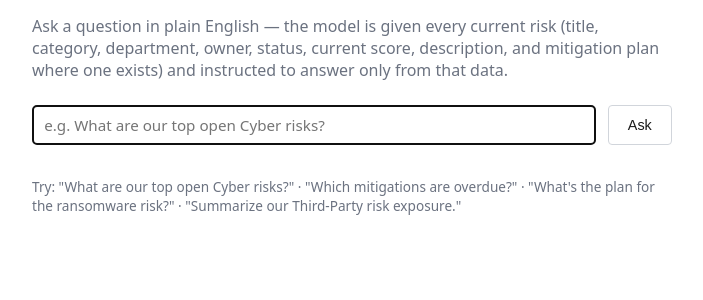
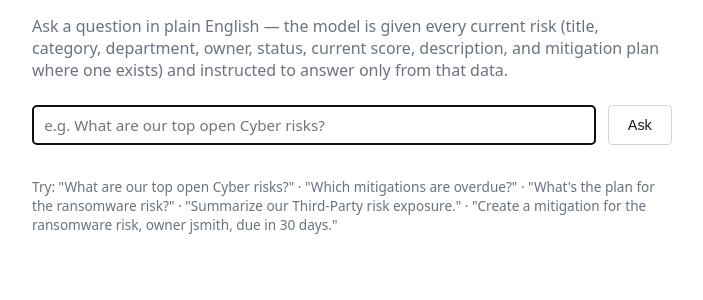
Before and after one commit to sovdevs/risk-register, a Django app: page /ai/ask/ in a window 1280 px wide. Shown: the part 131-431 px from the top of the page, without its empty margins (0-703 px from the left). Run offline with Django 5.2, Linux system fonts and the light colour scheme; data that the repository does not hold is empty; some libraries are stand-ins or nearby versions.

Commit message:
Add agentic AI assistant: propose-then-approve writes, proactive overdue check, configurable approval
- ai.run_agent() adds tool-calling (create_mitigation, update_mitigation) alongside the existing plain Q&A
- Ask AI now shows proposed writes as a pending diff; nothing saves until Approve, with a link to the changed record
- Ask AI surfaces overdue mitigations unprompted, grouped by owner, before any question is asked
- RiskCategory.requires_approval (default True) lets a category opt out of the approval gate; ungated writes apply immediately and say so

```diff
--- a/risks/admin.py
+++ b/risks/admin.py
@@ -34,7 +34,8 @@ class DepartmentAdmin(admin.ModelAdmin):
 
 @admin.register(RiskCategory)
 class RiskCategoryAdmin(admin.ModelAdmin):
-    list_display = ["name", "description"]
+    list_display = ["name", "description", "requires_approval"]
+    list_editable = ["requires_approval"]
     search_fields = ["name"]
 
 
--- a/risks/models.py
+++ b/risks/models.py
@@ -17,6 +17,11 @@ class Department(models.Model):
 class RiskCategory(models.Model):
     name = models.CharField(max_length=100, unique=True)
     description = models.TextField(blank=True)
+    requires_approval = models.BooleanField(
+        default=True,
+        help_text="If off, the AI assistant applies writes to risks in this "
+        "category immediately instead of asking for approval first.",
+    )
 
     class Meta:
         ordering = ["name"]
--- a/risks/templates/risks/ai_ask.html
+++ b/risks/templates/risks/ai_ask.html
@@ -38,6 +63,36 @@
   <input type="text" name="question" placeholder="e.g. What are our top open Cyber risks?" value="{{ question }}" required autofocus>
   <button type="submit">Ask</button>
 </form>
+
+{% if overdue_mitigations %}
+<div class="nudge">
+  <p class="nudge-label">Proactive check — {{ overdue_mitigations|length }} mitigation{{ overdue_mitigations|length|pluralize }} overdue</p>
+  <ul>
+    {% for m in overdue_mitigations %}
+    <li>
+      <a href="/admin/risks/risk/{{ m.risk.id }}/change/">{{ m.risk.title }}</a>
+      — {{ m.owner.get_full_name|default:m.owner.username }}, {{ m.days_overdue }} day{{ m.days_overdue|pluralize }} overdue
+    </li>
+    {% endfor %}
+  </ul>
+</div>
+{% endif %}
+
+{% if confirmed %}
+<div class="confirmed">
+  {% if confirmed.approved %}
+    {% if confirmed.auto %}<p class="pending-label">Applied automatically — this risk's category doesn't require approval</p>{% endif %}
+    {% for result in confirmed.results %}
+      <p>
+        {{ result.text }}
+        {% if result.url %}<a href="{{ result.url }}">View record</a>{% endif %}
+      </p>
+    {% endfor %}
+  {% else %}
+    <p>Discarded — nothing was changed.</p>
+  {% endif %}
+</div>
+{% endif %}
 
 {% if question and answer %}
 <div class="qa-pair">
@@ -58,7 +113,34 @@
 <div class="examples">
   Try: "What are our top open Cyber risks?" · "Which mitigations are
   overdue?" · "What's the plan for the ransomware risk?" · "Summarize our
-  Third-Party risk exposure."
+  Third-Party risk exposure." · "Create a mitigation for the ransomware
+  risk, owner jsmith, due in 30 days."
+</div>
+{% endif %}
+
+{% if pending %}
+<div class="pending">
+  <p class="pending-label">Proposed changes — nothing is saved until you approve</p>
+  {% for action in pending.actions %}
+  <div class="pending-action">
+    <strong>
+      {% if action.tool == "create_mitigation" %}Create mitigation{% else %}Update mitigation{% endif %}
+      — {{ action.args.risk_title }}
+    </strong>
+    <dl>
+      {% for key, value in action.args.items %}
+        {% if key != "risk_title" %}
+        <div><dt>{{ key }}</dt><dd>{{ value }}</dd></div>
+        {% endif %}
+      {% endfor %}
+    </dl>
+  </div>
+  {% endfor %}
+  <form method="post" action="{% url 'risks:ai_agent_confirm' %}" class="pending-actions-buttons">
+    {% csrf_token %}
+    <button type="submit" name="decision" value="approve">Approve</button>
+    <button type="submit" name="decision" value="reject">Discard</button>
+  </form>
 </div>
 {% endif %}
 {% endblock %}
--- a/risks/urls.py
+++ b/risks/urls.py
@@ -11,4 +11,5 @@ urlpatterns = [
     path("ai/settings/", views.ai_settings, name="ai_settings"),
     path("ai/draft/", views.ai_draft, name="ai_draft"),
     path("ai/ask/", views.ai_ask, name="ai_ask"),
+    path("ai/ask/confirm/", views.ai_agent_confirm, name="ai_agent_confirm"),
 ]
--- a/risks/views.py
+++ b/risks/views.py
@@ -399,13 +399,83 @@ def new_risk(request):
 
 AI_ASK_SYSTEM_PROMPT = (
     "You are a GRC risk analyst assistant answering questions about this "
-    "organization's risk register. Answer ONLY using the data provided — "
-    "do not invent risks, scores, owners, or details not present in it. "
-    "When naming a specific risk, quote its title exactly as given — this "
-    "lets the app turn it into a link. If the question can't be answered "
-    "from the data, say so plainly. Keep answers concise. Plain prose "
-    "only, no markdown."
+    "organization's risk register and, when asked, proposing changes via "
+    "the create_mitigation / update_mitigation tools. Answer and act ONLY "
+    "using the data provided — do not invent risks, scores, owners, or "
+    "details not present in it. When naming a specific risk, quote its "
+    "title exactly as given — this lets the app turn it into a link. If "
+    "the question can't be answered from the data, say so plainly. If the "
+    "user asks you to create, assign, or update a mitigation, call the "
+    "matching tool instead of just describing it in prose — the app will "
+    "show it to the user for approval before saving anything. Keep answers "
+    "concise. Plain prose only, no markdown."
 )
+
+
+def _action_requires_approval(action):
+    """Whether this proposed action needs a human OK before it's applied,
+    per the risk's category setting. Unresolvable risk/title still routes
+    through the approval step so the error surfaces there, not silently."""
+    risk_title = action["args"].get("risk_title", "")
+    risk = Risk.objects.filter(title__iexact=risk_title).select_related("category").first()
+    return risk is None or risk.category.requires_approval
+
+
+def _execute_agent_action(action):
+    """Applies one approved action dict ({"tool": ..., "args": ...}) to the
+    database. Returns (message, admin_url) so the caller can link straight
+    to the changed record as evidence, or raises ValueError with a message
+    safe to show the user."""
+    User = get_user_model()
+    args = action["args"]
+    risk_title = args.get("risk_title", "")
+    try:
+        risk = Risk.objects.get(title__iexact=risk_title)
+    except Risk.DoesNotExist:
+        raise ValueError(f"No risk titled \"{risk_title}\" — nothing was changed.")
+    except Risk.MultipleObjectsReturned:
+        raise ValueError(f"Multiple risks titled \"{risk_title}\" — nothing was changed.")
+
+    if action["tool"] == "create_mitigation":
+        owner_username = args.get("owner_username", "")
+        try:
+            owner = User.objects.get(username=owner_username)
+        except User.DoesNotExist:
+            raise ValueError(f"No user \"{owner_username}\" — nothing was changed.")
+        mitigation = Mitigation.objects.create(
+            risk=risk,
+            treatment_type=args["treatment_type"],
+            action_plan=args["action_plan"],
+            owner=owner,
+            due_date=args["due_date"],
+        )
+        return (
+            f"Created mitigation for \"{risk.title}\".",
+            f"/admin/risks/risk/{risk.id}/change/",
+        )
+
+    if action["tool"] == "update_mitigation":
+        mitigation = risk.mitigations.first()
+        if not mitigation:
+            raise ValueError(f"\"{risk.title}\" has no mitigation to update.")
+        if "status" in args:
+            mitigation.status = args["status"]
+        if "due_date" in args:
+            mitigation.due_date = args["due_date"]
+        if "action_plan" in args:
+            mitigation.action_plan = args["action_plan"]
+        if "owner_username" in args:
+            try:
+                mitigation.owner = User.objects.get(username=args["owner_username"])
+            except User.DoesNotExist:
+                raise ValueError(f"No user \"{args['owner_username']}\" — nothing was changed.")
+        mitigation.save()
+        return (
+            f"Updated mitigation for \"{risk.title}\".",
+            f"/admin/risks/risk/{risk.id}/change/",
+        )
+
+    raise ValueError(f"Unknown action \"{action['tool']}\".")
 
 
 def _register_context():
@@ -448,6 +518,8 @@ def ai_ask(request):
     question = ""
     answer = None
     error = None
+    confirmed = request.session.pop("ai_confirmed", None)
+
     if request.method == "POST":
         question = request.POST.get("question", "").strip()
         if question:
@@ -456,13 +528,56 @@ def ai_ask(request):
                     f"Risk register data:\n{_register_context()}\n\n"
                     f"Question: {question}"
                 )
-                raw_answer = ai.generate_text(AI_ASK_SYSTEM_PROMPT, user_prompt)
-                answer = _linkify_risk_mentions(raw_answer)
+                raw_answer, actions = ai.run_agent(AI_ASK_SYSTEM_PROMPT, user_prompt)
+                answer = _linkify_risk_mentions(raw_answer) if raw_answer else None
+
+                gated = [a for a in actions if _action_requires_approval(a)]
+                auto = [a for a in actions if a not in gated]
+                auto_results = []
+                for action in auto:
+                    try:
+                        text, url = _execute_agent_action(action)
+                        auto_results.append({"text": text, "url": url})
+                    except ValueError as exc:
+                        auto_results.append({"text": str(exc), "url": None})
+
+                if gated:
+                    request.session["ai_pending"] = {"question": question, "actions": gated}
+                else:
+                    request.session.pop("ai_pending", None)
+                if auto_results:
+                    confirmed = {"approved": True, "results": auto_results, "auto": True}
             except ai.AIError as exc:
                 error = str(exc)
 
+    pending = request.session.get("ai_pending")
     return render(
         request,
         "risks/ai_ask.html",
-        {"question": question, "answer": answer, "error": error},
+        {
+            "question": question,
+            "answer": answer,
+            "error": error,
+            "pending": pending,
+            "confirmed": confirmed,
+            "overdue_mitigations": _overdue_mitigations(),
+        },
     )
+
+
+def ai_agent_confirm(request):
+    if request.method == "POST":
+        pending = request.session.pop("ai_pending", None)
+        if pending:
+            if request.POST.get("decision") == "approve":
+                results = []
+                for action in pending["actions"]:
+                    try:
+                        text, url = _execute_agent_action(action)
+                        results.append({"text": text, "url": url})
+                    except ValueError as exc:
+                        results.append({"text": str(exc), "url": None})
+                request.session["ai_confirmed"] = {"approved": True, "results": results}
+            else:
+                request.session["ai_confirmed"] = {"approved": False, "results": []}
+    return redirect("risks:ai_ask")
```
Also changed, not shown: other parts of risks/templates/risks/ai_ask.html (+25 -0 lines), risks/ai.py (+85 -0 lines), risks/tests.py (+78 -1 lines), risks/migrations/0006_riskcategory_requires_approval.py (added).
